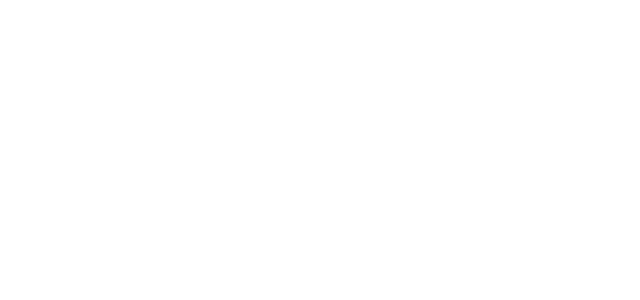
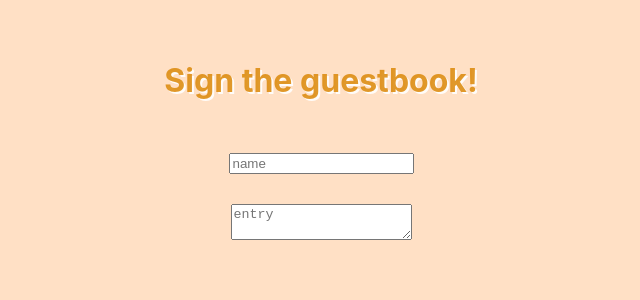
Before and after one commit to adriaivanitsky/guestbook, a React (Create React App) app: page / in a window 1280 px wide. Shown: the top 300 px of the page, without its empty margins (319-959 px from the left). Built offline with nearby package versions, Linux system fonts and the light colour scheme.

Commit message:
building out view with css

```diff
--- a/src/App.css
+++ b/src/App.css
@@ -2,37 +2,6 @@
   text-align: center;
 }
 
-.App-logo {
-  height: 40vmin;
-  pointer-events: none;
+body {
+  background-color: rgba(255, 218, 185, 0.829);
 }
-
-@media (prefers-reduced-motion: no-preference) {
-  .App-logo {
-    animation: App-logo-spin infinite 20s linear;
-  }
-}
-
-.App-header {
-  background-color: #282c34;
-  min-height: 100vh;
-  display: flex;
-  flex-direction: column;
-  align-items: center;
-  justify-content: center;
-  font-size: calc(10px + 2vmin);
-  color: white;
-}
-
-.App-link {
-  color: #61dafb;
-}
-
-@keyframes App-logo-spin {
-  from {
-    transform: rotate(0deg);
-  }
-  to {
-    transform: rotate(360deg);
-  }
-}
--- a/src/App.js
+++ b/src/App.js
@@ -1,10 +1,10 @@
 import './App.css';
-import { UserProvider } from './context/userContext';
+import Home from './views/Home';
 
 function App() {
   return (
     <div>
-      <UserProvider></UserProvider>
+      <Home />
     </div>
   );
 }
--- /dev/null
+++ b/src/components/Guestbook.css
@@ -0,0 +1,13 @@
+.maindiv {
+  display: flex;
+  flex-direction: column;
+  align-items: center;
+  justify-content: center;
+  gap: 30px;
+  margin-top: 40px;
+}
+
+h1 {
+  color: rgba(221, 140, 18, 0.897);
+  filter: drop-shadow(2px 2px white);
+}
--- a/src/components/Guestbook.jsx
+++ b/src/components/Guestbook.jsx
@@ -0,0 +1,16 @@
+import React from 'react';
+import './Guestbook.css';
+
+export default function Guestbook() {
+  return (
+    <div className="maindiv">
+      <h1>Sign the guestbook!</h1>
+      <label className="input">
+        <input type="text" placeholder="name" />
+      </label>
+      <label className="textarea">
+        <textarea placeholder="entry" />
+      </label>
+    </div>
+  );
+}
--- a/src/index.js
+++ b/src/index.js
@@ -3,10 +3,13 @@
 import './index.css';
 import App from './App';
 import reportWebVitals from './reportWebVitals';
+import { UserProvider } from './context/UserContext';
 
 ReactDOM.render(
   <React.StrictMode>
-    <App />
+    <UserProvider>
+      <App />
+    </UserProvider>
   </React.StrictMode>,
   document.getElementById('root')
 );
--- a/src/views/Home.jsx
+++ b/src/views/Home.jsx
@@ -0,0 +1,10 @@
+import React from 'react';
+import Guestbook from '../components/Guestbook';
+
+export default function Home() {
+  return (
+    <div>
+      <Guestbook />
+    </div>
+  );
+}
```
